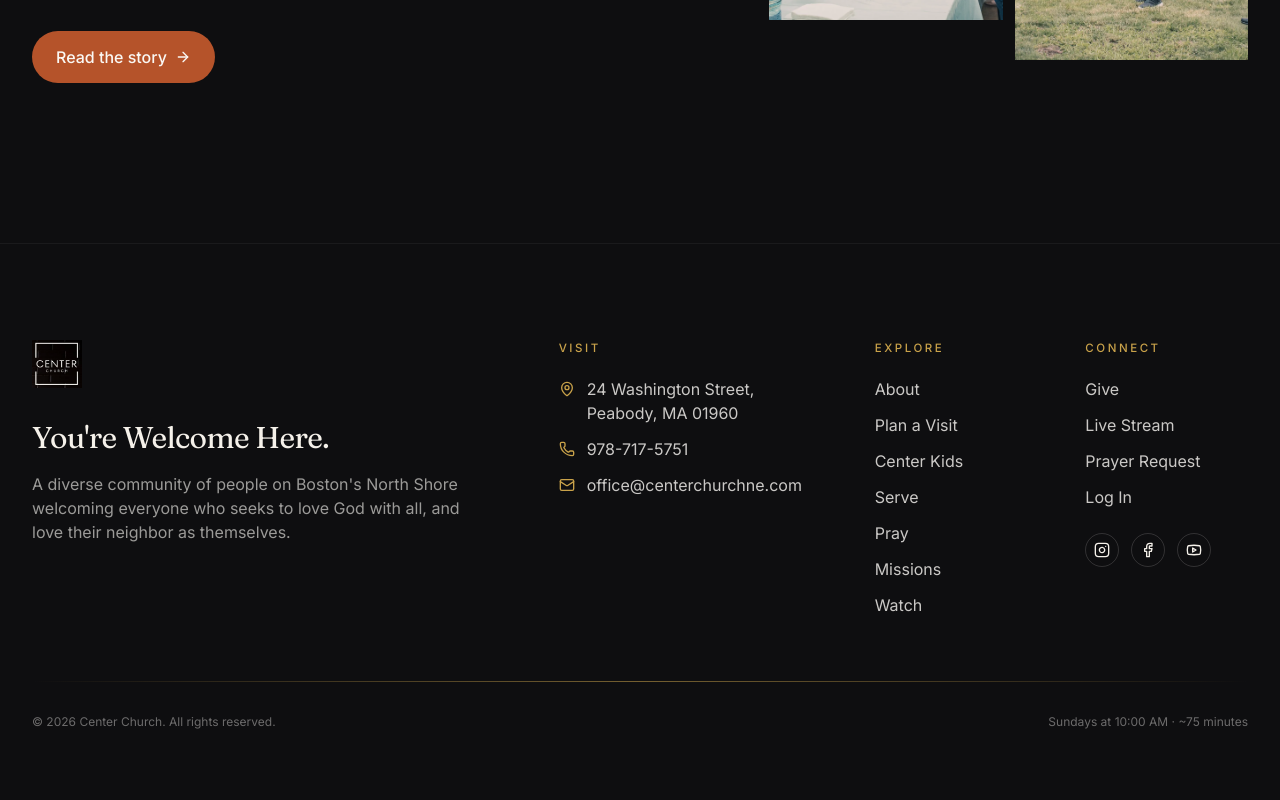
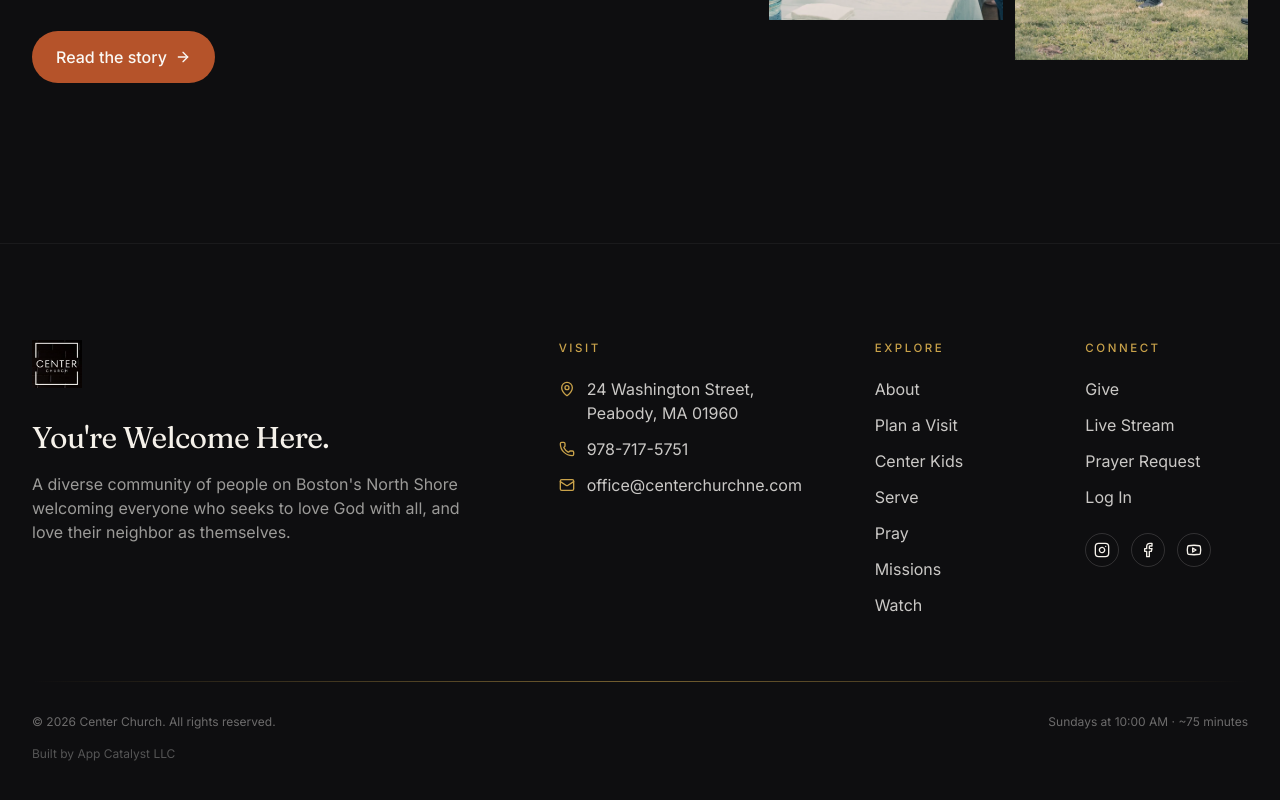
Before and after one commit to CardChase151/center, a React (Vite) app: page / in a window 1280 px wide. Shown: the part 4629-5429 px from the top of the page. Built offline with nearby package versions, Linux system fonts and the light colour scheme.

Commit message:
Add 'Built by App Catalyst LLC' footer credit

```diff
--- a/src/components/Footer.jsx
+++ b/src/components/Footer.jsx
@@ -58,6 +58,9 @@ export default function Footer() {
           <p>© {new Date().getFullYear()} Center Church. All rights reserved.</p>
           <p>{site.serviceTime} · {site.serviceLength}</p>
         </div>
+        <div className="mt-4 text-xs text-bone-50/30">
+          <p>Built by <a href="https://appcatalyst.org" target="_blank" rel="noopener" className="hover:text-bone-50/60">App Catalyst LLC</a></p>
+        </div>
       </div>
     </footer>
   )
```
